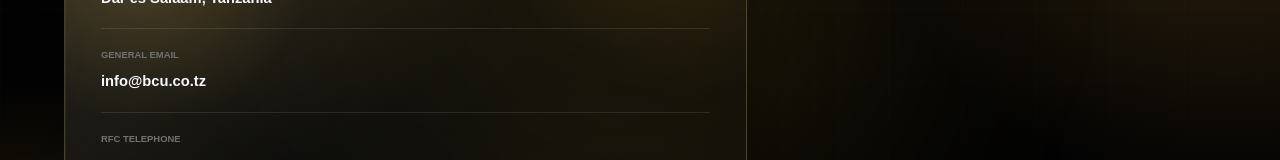
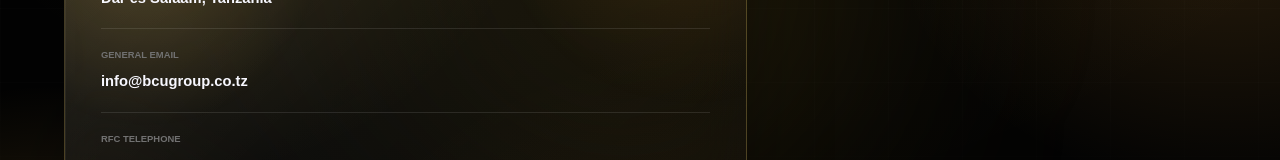
Before and after one commit to intracy246/bcu-group-website, a Next.js app: page /contact in a window 1280 px wide. Shown: the part 288-448 px from the top of the page. Built offline with nearby package versions, Linux system fonts and the light colour scheme; no server answers; the database is empty.

Commit message:
Update public contact email address

```diff
--- a/src/app/contact/page.tsx
+++ b/src/app/contact/page.tsx
@@ -19,7 +19,7 @@
 
             <div>
               <span>General email</span>
-              <a href="mailto:info@bcu.co.tz">info@bcu.co.tz</a>
+              <a href="mailto:info@bcugroup.co.tz">info@bcugroup.co.tz</a>
             </div>
 
             <div>
```
